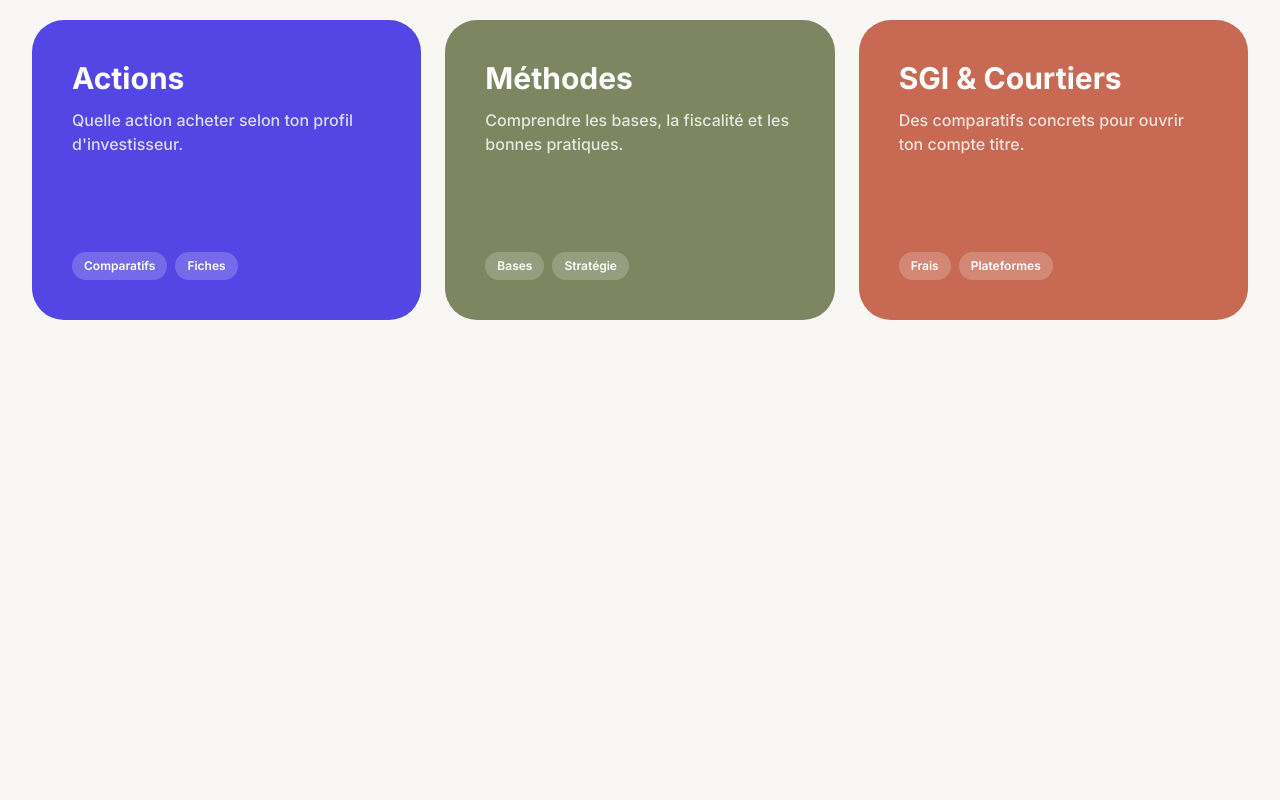
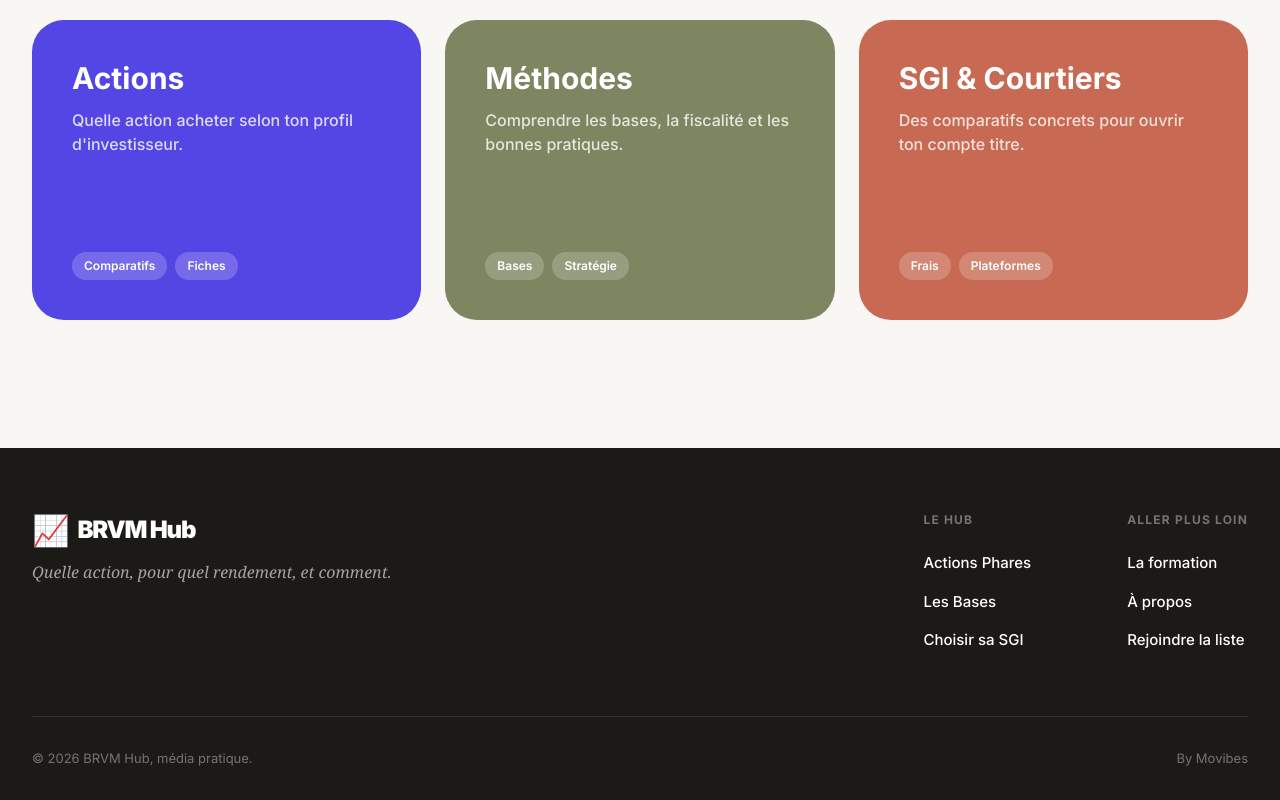
Before and after one commit to Kouyate01/brvm-hq, a Next.js app: page / in a window 1280 px wide. Shown: the part 1233-2033 px from the top of the page. Before the commit the page ends 1633 px from the top, so only its background shows below. Built offline with nearby package versions, Linux system fonts and the light colour scheme.

Commit message:
Version 1

```diff
--- a/app/layout.tsx
+++ b/app/layout.tsx
@@ -13,10 +13,10 @@ export const metadata: Metadata = {
 export default function RootLayout({ children }: { children: React.ReactNode }) {
   return (
     <html lang="fr">
-      <body className={`${inter.className} bg-[#F8F7F4] text-[#1A1A1A] min-h-screen font-sans selection:bg-[#C86A53] selection:text-white`}>
+      <body className={`${inter.className} bg-[#F8F7F4] text-[#1A1A1A] min-h-screen font-sans selection:bg-[#C86A53] selection:text-white flex flex-col`}>
 
-        {/* Barre de navigation style Naly Hub */}
-        <nav className="flex items-center justify-between px-8 py-6 max-w-[1400px] mx-auto">
+        {/* Barre de navigation */}
+        <nav className="flex items-center justify-between px-8 py-6 max-w-[1400px] mx-auto w-full">
           <Link href="/" className="text-2xl font-black tracking-tighter flex items-center gap-2">
             <span className="text-3xl">📈</span> BRVM Hub
           </Link>
@@ -31,9 +31,53 @@ export default function RootLayout({ children }: { children: React.ReactNode })
           </div>
         </nav>
 
-        <main className="max-w-[1400px] mx-auto px-8 pb-20">
+        {/* Contenu principal de la page (flex-1 pousse le footer vers le bas) */}
+        <main className="max-w-[1400px] mx-auto px-8 pb-32 w-full flex-1">
           {children}
         </main>
+
+        {/* FOOTER SOMBRE */}
+        <footer className="bg-[#1C1A17] text-white pt-16 pb-8 px-8 w-full mt-auto">
+          <div className="max-w-[1400px] mx-auto">
+
+            {/* Section Haut du Footer */}
+            <div className="flex flex-col md:flex-row justify-between mb-16 gap-10">
+
+              {/* Logo & Slogan */}
+              <div>
+                <div className="flex items-center gap-2 mb-3">
+                  <span className="text-3xl">📈</span>
+                  <span className="text-2xl font-black tracking-tighter">BRVM Hub</span>
+                </div>
+                <p className="text-[#A3A3A3] italic font-serif">Quelle action, pour quel rendement, et comment.</p>
+              </div>
+
+              {/* Liens (2 colonnes) */}
+              <div className="flex gap-16 md:gap-24">
+                <div className="flex flex-col gap-4">
+                  <h4 className="text-[#737373] text-xs font-bold uppercase tracking-widest mb-2">Le Hub</h4>
+                  <Link href="/actions" className="text-[15px] font-medium hover:text-[#C86A53] transition">Actions Phares</Link>
+                  <Link href="/guide" className="text-[15px] font-medium hover:text-[#C86A53] transition">Les Bases</Link>
+                  <Link href="/sgi" className="text-[15px] font-medium hover:text-[#C86A53] transition">Choisir sa SGI</Link>
+                </div>
+
+                <div className="flex flex-col gap-4">
+                  <h4 className="text-[#737373] text-xs font-bold uppercase tracking-widest mb-2">Aller plus loin</h4>
+                  <Link href="#" className="text-[15px] font-medium hover:text-[#C86A53] transition">La formation</Link>
+                  <Link href="#" className="text-[15px] font-medium hover:text-[#C86A53] transition">À propos</Link>
+                  <Link href="#" className="text-[15px] font-medium hover:text-[#C86A53] transition">Rejoindre la liste</Link>
+                </div>
+              </div>
+            </div>
+
+            {/* Section Bas du Footer (Copyright) */}
+            <div className="border-t border-white/10 pt-8 flex flex-col md:flex-row justify-between items-center text-[13px] text-[#737373]">
+              <p>© 2026 BRVM Hub, média pratique.</p>
+              <p className="mt-4 md:mt-0">By Movibes</p>
+            </div>
+
+          </div>
+        </footer>
 
       </body>
     </html>
```
